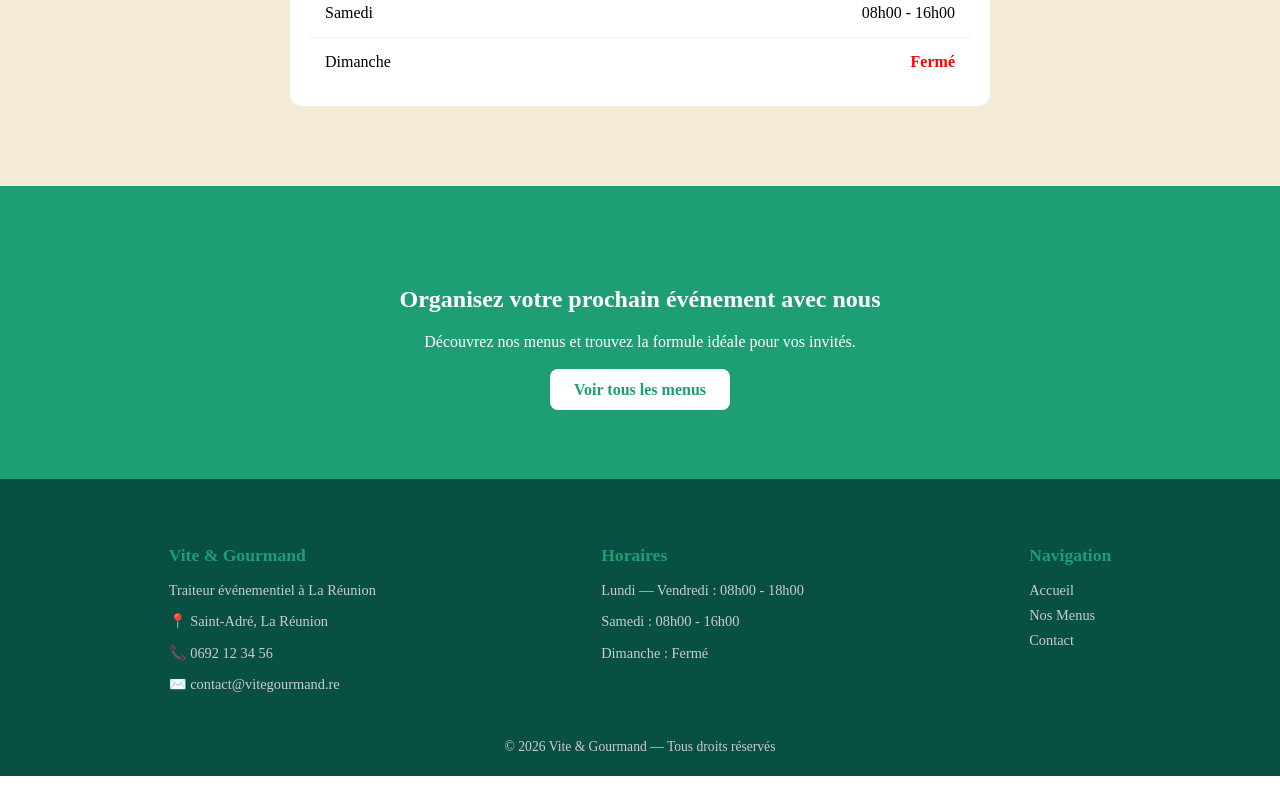
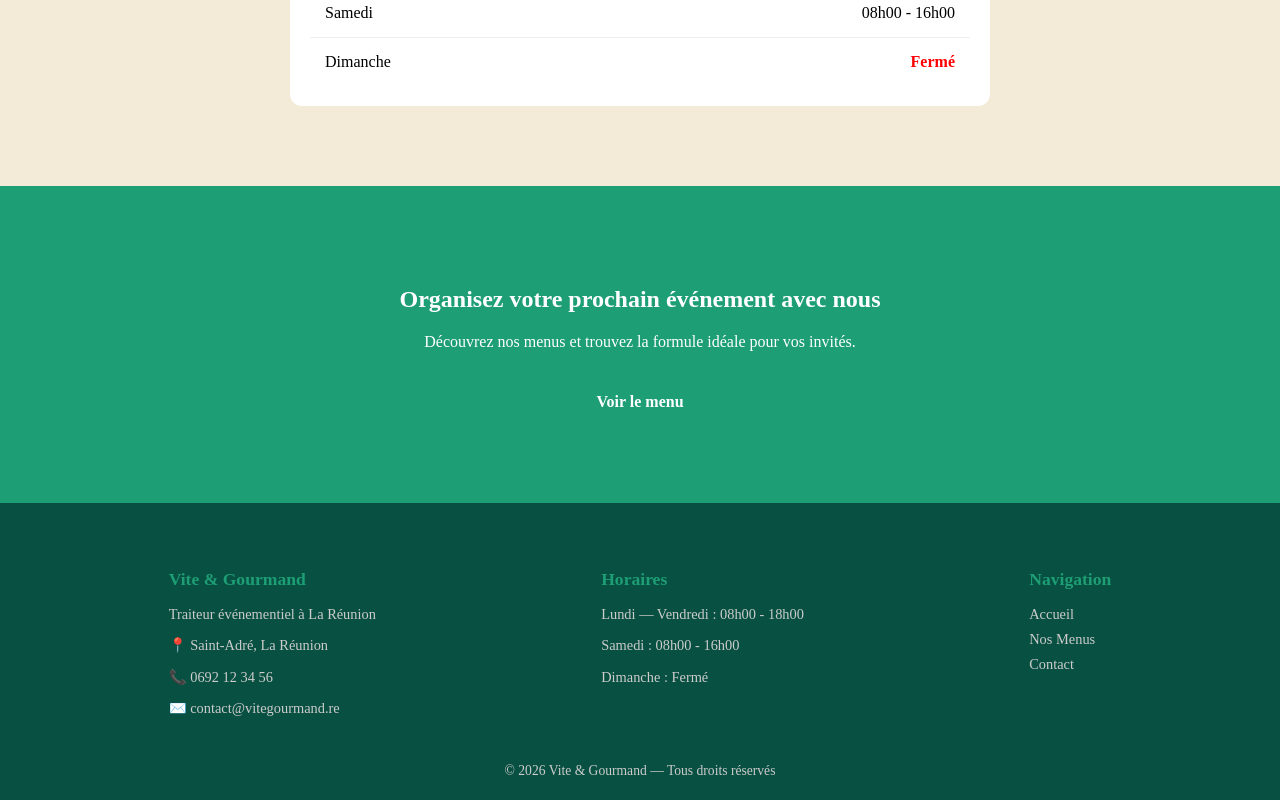
Before and after one commit to Sorinen/vite-gourmand, a Vue app in the folder frontend/: page / in a window 1280 px wide. Shown: the part 2319-3119 px from the top of the page. Before the commit the page ends 3095 px from the top, so only its background shows below. Built offline with nearby package versions, Linux system fonts and the light colour scheme; no server answers.

Commit message:
Force rebuild backend + fix titre onglet + corrections

```diff
--- a/frontend/index.html
+++ b/frontend/index.html
@@ -1,10 +1,10 @@
 <!DOCTYPE html>
-<html lang="">
+<html lang="fr">
 <head>
   <meta charset="UTF-8">
   <link rel="icon" href="/favicon.ico">
   <meta name="viewport" content="width=device-width, initial-scale=1.0">
-    <title>Vite App</title>
+  <title>Vite &amp; Gourmand</title>
 </head>
 <body>
   <div id="app"></div>
--- a/frontend/src/views/Commande.vue
+++ b/frontend/src/views/Commande.vue
@@ -63,6 +63,8 @@
                 <p>Prix par personne : {{ menuSelectionne.prix_base }}€</p>
                 <p>Minimum : {{ menuSelectionne.nombre_personnes_min }} personnes</p>
                 <p class="total">Total estimé : {{ menuSelectionne.prix_base * nombrePersonnes }}€</p>
+                <p v-if="!pretMateriel">Location matériel : 15€</p>
+                <p v-else>Matériel fourni : 0€</p>
             </div>
 
             <button type="submit" :disabled="chargement">
--- a/frontend/src/views/Home.vue
+++ b/frontend/src/views/Home.vue
@@ -166,8 +166,8 @@
                     Découvrez nos menus et trouvez la formule idéale pour vos invités.
                 </p>
 
-                <RouterLink to="/menus" class="btn-light">
-                    Voir tous les menus
+                <RouterLink to="/menus" class="btn-card">
+                    Voir le menu
                 </RouterLink>
             </div>
         </section>
```
Also changed, not shown: 1 other file (tests, documents, lock files or other folders). Lines whose indentation alone changed are shown as unchanged.
